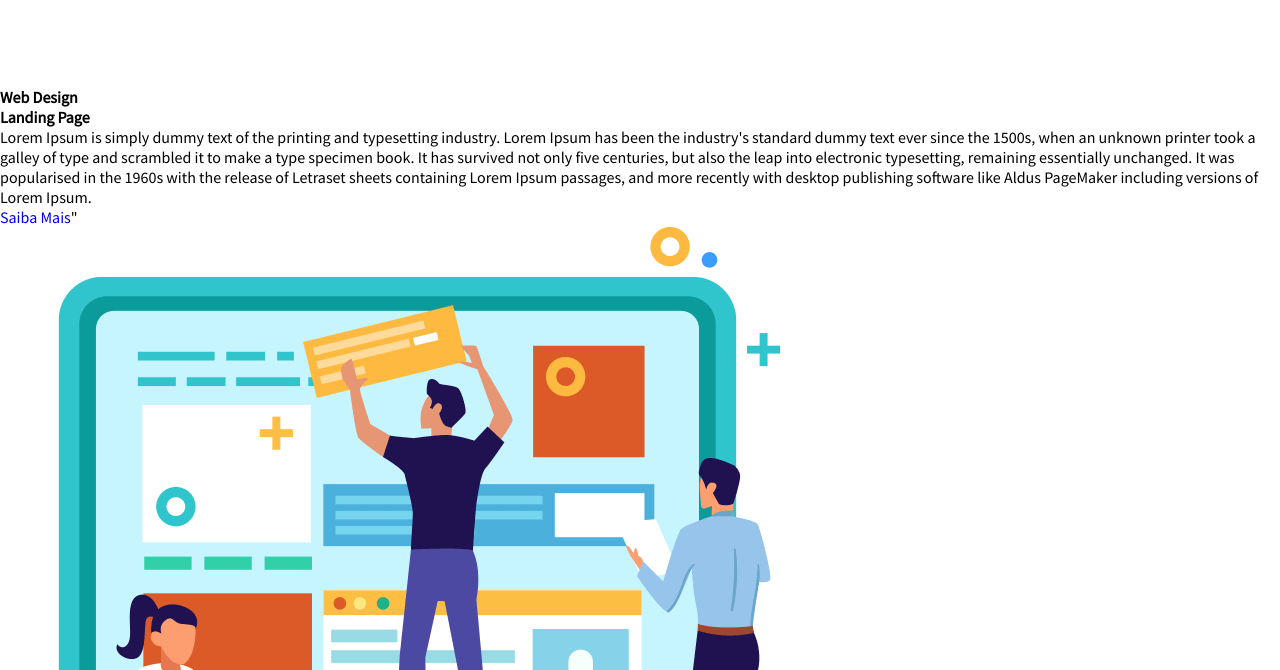
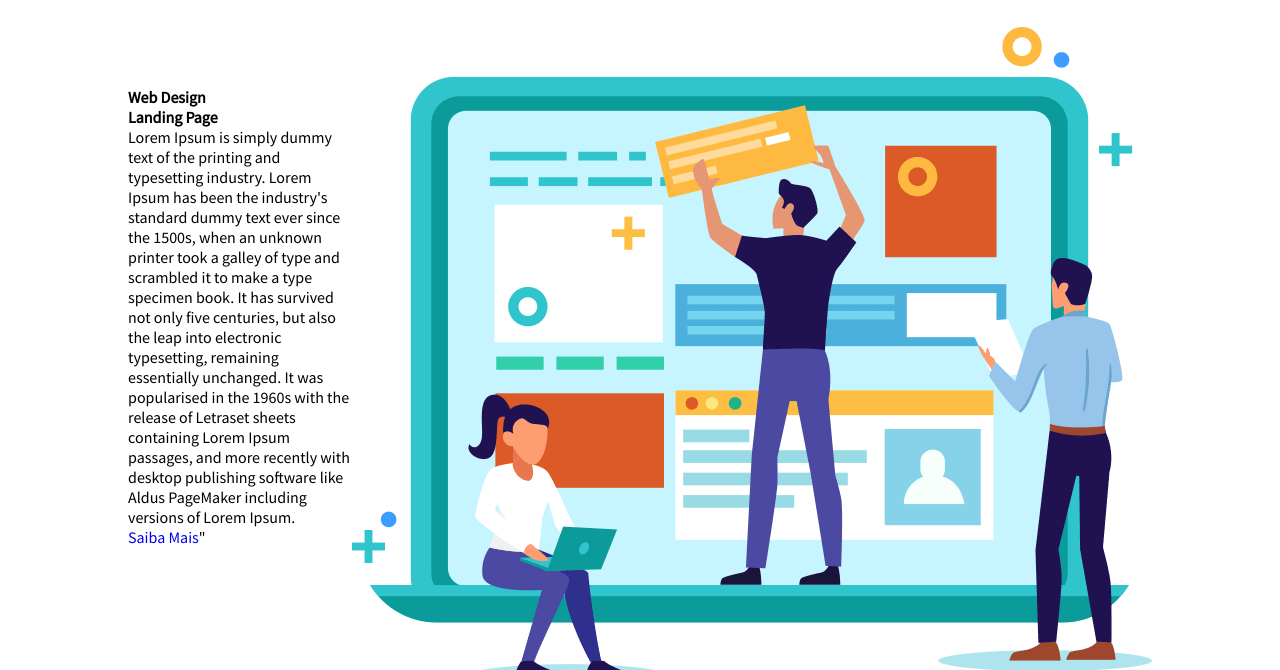
Before and after one commit to agnaldo15sp/hand-on-01, a plain HTML site: page assets/index.html in a window 1280 px wide. Shown: the part 130-800 px from the top of the page. Drawn offline with Linux system fonts and the light colour scheme.

Commit message:
Refatoracao e reutilizacao do css container e row

```diff
--- a/assets/css/header.css
+++ b/assets/css/header.css
@@ -1,8 +1,4 @@
-header {
-  width: 1024px;
-  margin: 30px auto;
-  display: flex;
-  flex-direction: row;
+header section {
   justify-content: space-between;
   align-items: center;
 
--- a/assets/css/style.css
+++ b/assets/css/style.css
@@ -14,3 +14,15 @@
   vertical-align: baseline;
   text-decoration: none;
 }
+
+.container {
+  width: 1024px;
+  margin: 30px auto;
+  display: flex;
+  flex-direction: column;
+}
+
+.row {
+  display: flex;
+  flex-direction: row;
+}
--- a/assets/index.html
+++ b/assets/index.html
@@ -12,7 +12,8 @@
 
 <body>
   <!-- Header -->
-  <header>
+  <header class="container">
+    <section class="row">
       <img src="./images/logo.png" alt="Logo da empresa">
       <!-- Menu Site -->
       <nav>
@@ -33,13 +34,14 @@
           </li>
         </ul>
       </nav>
+    </section>
     <!-- End menu site -->
   </header>
   <!-- End Header -->
   <!-- Container -->
-  <main>
+  <main class="container">
     <!-- Section conteudo do site -->
-    <section>
+    <section class="row">
       <article>
         <br>
         <br>
```
Lines whose indentation alone changed are shown as unchanged.
